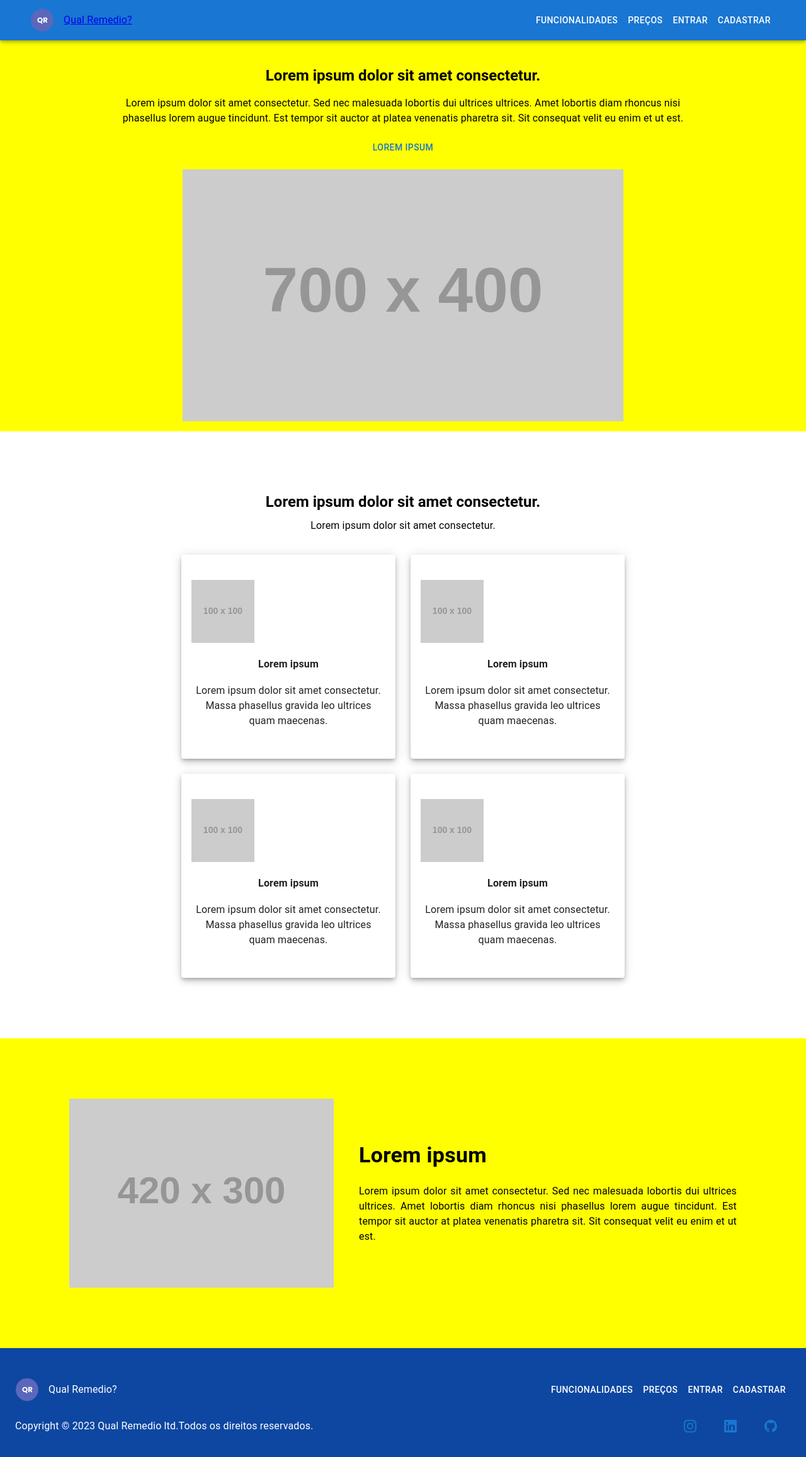
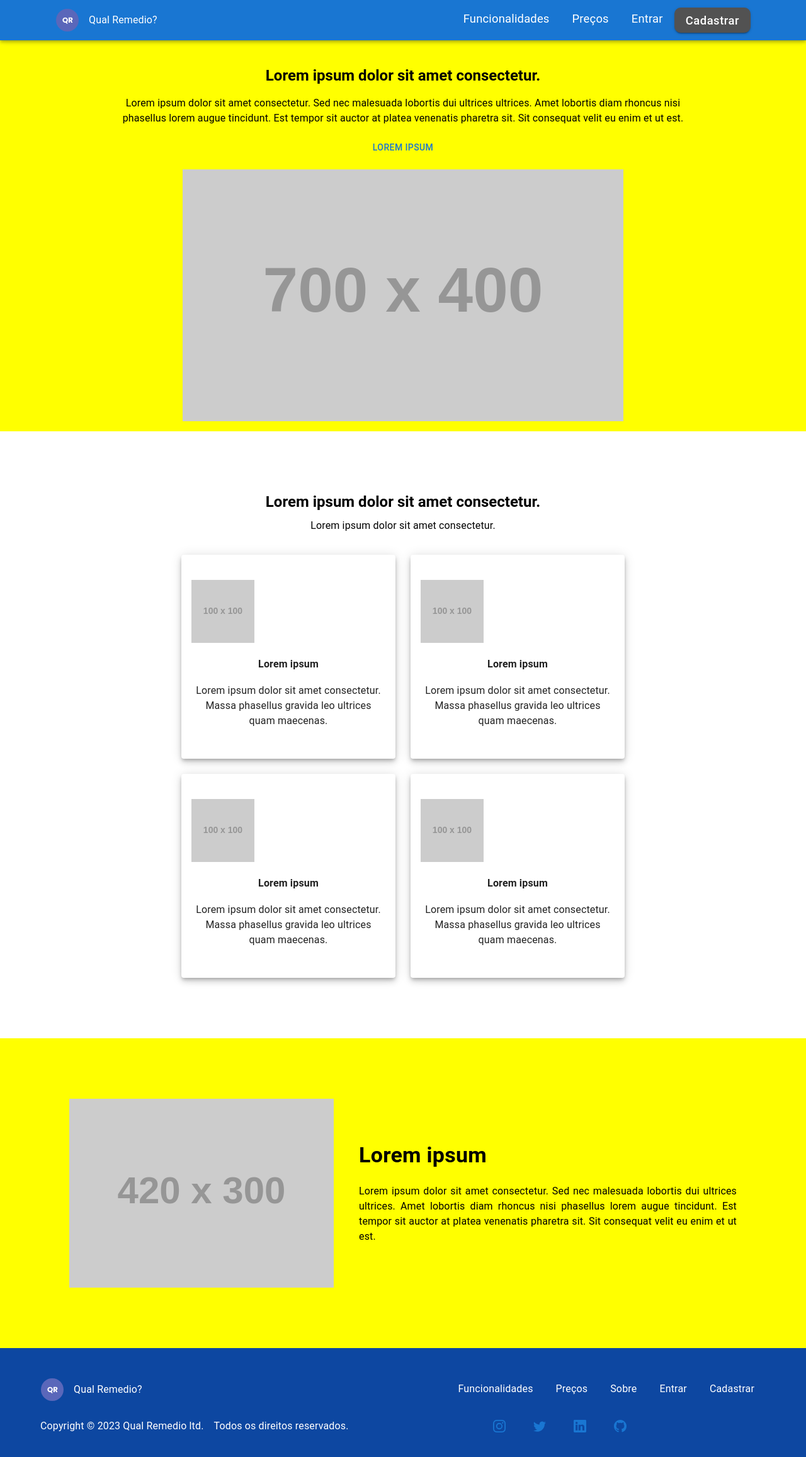
Before and after one commit to xLupus/QualRemedio-WebAPP, a React (Vite) app: page / in a window 1280 px wide. Shown: the top 2314 px of the page at 63% size. Built offline with nearby package versions, Linux system fonts and the light colour scheme.

Commit message:
Correção no header, footer e home (responsividade)

```diff
--- a/package.json
+++ b/package.json
@@ -17,6 +17,7 @@
     "@mui/material": "^5.14.15",
     "@tanstack/react-query": "^5.12.2",
     "axios": "^1.5.1",
+    "moment": "^2.29.4",
     "react": "^18.2.0",
     "react-dom": "^18.2.0",
     "react-hook-form": "^7.47.0",
--- a/src/components/Footer/index.tsx
+++ b/src/components/Footer/index.tsx
@@ -1,32 +1,37 @@
-import { Box, Button, Container, Stack, Typography } from '@mui/material'
+import { Box, Button, Container, Stack, Typography, Link } from '@mui/material'
 import { Logo } from '../Logo'
-import { BsInstagram, BsLinkedin, BsGithub } from 'react-icons/bs'
+import { BsInstagram, BsLinkedin, BsGithub, BsTwitter } from 'react-icons/bs'
 import { NavLink } from 'react-router-dom'
 import { blue } from '@mui/material/colors'
+import moment from 'moment';
 
 export function Footer() {
     return (
         <Box paddingY={6} sx={{ bgcolor: blue[900], color: 'white' }}>
-      <Container maxWidth='xl'>
-        <Box display='flex' flexWrap='wrap' marginBottom={3} justifyContent={{ xs: 'center', md: 'space-between' }} >
+            <Container>
+                <Box display='flex' flexDirection={{xs: 'column', md: 'row'}} mb={{xs: 5, md: 3}} justifyContent='space-between'>
+                    <Link component={NavLink} to='/' underline="none" color='inherit' mb={{xs: 4, md: 0}}>
                         <Logo />
+                    </Link>
 
-          <Box component='nav' sx={{ marginLeft: { md: 8 } }}>
-            <Button color='inherit' component={NavLink} to=''>Funcionalidades</Button>
-            <Button color='inherit' component={NavLink} to=''>Preços</Button>
-            <Button color='inherit' component={NavLink} to=''>Entrar</Button>
-            <Button color='inherit' component={NavLink} to=''>Cadastrar</Button>
+                    <Box component='nav' alignSelf='center'>
+                        <Link variant='body2' sx={{color: 'inherit'}} component={NavLink} to='/functionalities' underline="none" px={2.25} py={1.25} fontSize='1rem'>Funcionalidades</Link>
+                        <Link variant='body2' sx={{color: 'inherit'}} component={NavLink} to='/prices' underline="none" px={2.25} py={1.25} fontSize='1rem'>Preços</Link>
+                        <Link variant='body2' sx={{color: 'inherit'}} component={NavLink} to='/about' underline="none" px={2.25} py={1.25} fontSize='1rem'>Sobre</Link>
+                        <Link variant='body2' sx={{color: 'inherit'}} component={NavLink} to='/auth/login/select-account' underline="none" px={2.25} py={1.25} fontSize='1rem'>Entrar</Link>
+                        <Link variant='body2' sx={{color: 'inherit'}} component={NavLink} to='/auth/register/select-account' underline="none" px={2.25} py={1.25} fontSize='1rem'>Cadastrar</Link>
                     </Box>
                 </Box>
 
-        <Box display='flex' flexWrap='wrap' justifyContent={{ xs: 'center', md: 'space-between' }} gap={1} >
-          <Box display='flex' flexWrap='wrap' justifyContent='center' alignItems='center'>
-            <Typography>Copyright © 2023 Qual Remedio ltd.</Typography>
-            <Typography>Todos os direitos reservados.</Typography>
+                <Box display='flex' flexDirection={{xs: 'column', md: 'row'}} justifyContent={{ xs: 'center', md: 'space-between' }} gap={1}>
+                    <Box display='flex' justifyContent='center' alignItems='center' flexDirection={{xs: 'column', md: 'row'}}>
+                        <Typography mb={{xs: 3, md: 0}} textAlign={{xs: 'center', md: 'initial'}}>Copyright © {moment().format('YYYY')} Qual Remedio ltd.</Typography>
+                        <Typography ml={2} textAlign={{xs: 'center', md: 'initial'}}>Todos os direitos reservados.</Typography>
                     </Box>
 
-          <Stack direction='row'>
+                    <Stack direction='row' mt={{xs: 4, md: 0}} mx={{xs: 'auto', lg: 'none'}}>
                         <Button component={NavLink} to={''}><BsInstagram size={20} /></Button>
+                        <Button component={NavLink} to={''}><BsTwitter size={20} /></Button>
                         <Button component={NavLink} to={''}><BsLinkedin size={20} /></Button>
                         <Button component={NavLink} to={''}><BsGithub size={20} /></Button>
                     </Stack>
--- a/src/components/Header/index.tsx
+++ b/src/components/Header/index.tsx
@@ -1,4 +1,4 @@
-import { AppBar, Container, Toolbar, Box, Button, Menu, MenuItem } from "@mui/material"
+import { AppBar, Container, Toolbar, Box, Button, Menu, MenuItem, Link, Divider } from "@mui/material"
 import { NavLink } from "react-router-dom"
 import { useState, MouseEvent } from 'react'
 import { Logo } from "../Logo"
@@ -6,12 +6,13 @@ import { HiMenu } from 'react-icons/hi'
 import { useAuthContext } from "../../hooks/AuthContext"
 import AuthService from '../../services/Auth/Login';
 import { useNavigate } from 'react-router-dom';
+import { AppButton } from "../Button"
 
 export function Header() {
     const navigate = useNavigate();
+    const currentUser = useAuthContext();
 
     const handleLogout = async () => {
-
         const result = await AuthService.logout();
 
         if(result?.status === 200) {
@@ -19,27 +20,20 @@ export function Header() {
         }
     }
 
-  const currentUser = useAuthContext();
 
-  const [anchorEl, setAnchorEl] = useState<null | HTMLElement>(null)
-  const open = Boolean(anchorEl)
+    const [anchorEl, setAnchorEl] = useState<null | HTMLElement>(null);
+    const open: boolean = Boolean(anchorEl);
 
-  const handleClickMenu = (event: MouseEvent<HTMLButtonElement>) => {
-    setAnchorEl(event.currentTarget);
-  };
-  const handleCloseMenu = () => {
-    setAnchorEl(null);
-  };
+    const handleClickMenu = (event: MouseEvent<HTMLButtonElement>) => setAnchorEl(event.currentTarget);
+    const handleCloseMenu = () => setAnchorEl(null);
 
     return (
-    <AppBar position='sticky'>
-      <Container maxWidth='xl'>
-        <Toolbar>
-          <NavLink to='/'>
+        <AppBar position='fixed'>
+            <Container>
+                <Toolbar sx={{display: 'flex', justifyContent: 'space-between'}}>
+                    <Link component={NavLink} to='/' underline="none" color='inherit'>
                         <Logo />
-          </NavLink>
-
-          <Box display='flex' flexGrow={1}></Box>
+                    </Link>
 
                     {/* Mobile Menu */}
                     <Box display={{ md: 'none' }}>
@@ -48,49 +42,63 @@ export function Header() {
                         </Button>
 
                         <Menu id="mobile-menu" anchorEl={anchorEl} open={open} onClose={() => handleCloseMenu()}>
-              <MenuItem onClick={handleCloseMenu}>
-                <NavLink to='/funcionalidades'>Funcionalidades</NavLink>
+                            <MenuItem onClick={handleCloseMenu} key='menu-link1'>
+                                <Link sx={{color: 'inherit'}} component={NavLink} to='/functionalities' underline="none" px={2} fontSize='1.25rem'>Funcionalidades</Link>
                             </MenuItem>
-              <MenuItem onClick={handleCloseMenu}>
-                  <NavLink to='/precos'>Preços</NavLink>
+
+                            <MenuItem onClick={handleCloseMenu} key='menu-link2'>
+                                <Link sx={{color: 'inherit'}} component={NavLink} to='/prices' underline="none" px={2} fontSize='1.25rem'>Preços</Link>
                             </MenuItem>
+
+                            <Divider />
+
                             {
                                 currentUser ?
-                  <>
-                    <MenuItem onClick={handleLogout}>
-                      <NavLink to='/auth/select-account'>Logout</NavLink>
-                    </MenuItem>
-                  </>
-                  :
-                  <>
-                    <MenuItem onClick={handleCloseMenu}>
-                      <NavLink to='/auth/login/select-account'>Entrar</NavLink>
+                                    <MenuItem onClick={handleLogout} key='menu-link3'>
+                                        <Link sx={{color: 'inherit'}} component={NavLink} to='/auth/login/select-account' underline="none" px={2} fontSize='1.25rem'>Logout</Link>
                                     </MenuItem>
 
-                    <MenuItem onClick={handleCloseMenu}>
-                      <NavLink to=''>Cadastrar</NavLink>
+                                :
+                                    [
+
+                                        <MenuItem onClick={handleCloseMenu} key='menu-link3'>
+                                            <Link sx={{color: 'inherit'}} component={NavLink} to='/auth/login/select-account' underline="none" px={2} fontSize='1.25rem'>Entrar</Link>
+                                        </MenuItem>,
+
+                                        <MenuItem onClick={handleCloseMenu} key='menu-link4'>
+                                            <Link sx={{color: 'inherit'}} component={NavLink} to='/auth/register/select-account'  underline="none" pl={2} fontSize='1.25rem'>Cadastrar</Link>
                                         </MenuItem>
-                  </>
+                                    ]
                             }
                         </Menu>
                     </Box>
 
                     {/* Full Menu */}
                     <Box component='nav' display={{ xs: 'none', md: 'initial' }}>
-            <Button color='inherit' component={NavLink} to='/funcionalidades'>Funcionalidades</Button>
-            <Button color='inherit' component={NavLink} to='/precos'>Preços</Button>
+                        <Link variant='body2' sx={{color: 'inherit'}} component={NavLink} to='/functionalities' underline="none" px={2.25} py={1.25} fontSize='1.15rem'>Funcionalidades</Link>
+                        <Link variant='body2' sx={{color: 'inherit'}} component={NavLink} to='/prices'  underline="none" px={2.25} py={1.25} fontSize='1.15rem'>Preços</Link>
                         {
                             currentUser ?
                             <>
-                    <Button color='inherit' onClick={handleLogout}>Logout</Button>
+                                <Link variant='body2' sx={{color: 'inherit'}} onClick={handleLogout}>Logout</Link>
                             </>
                             :
                             <>
-                    <Button color='inherit' component={NavLink} to='/auth/login/select-account'>Entrar</Button>
-                    <Button color='inherit' component={NavLink} to=''>Cadastrar</Button>
+                                <Link variant='body2' sx={{color: 'inherit'}} component={NavLink} to='/auth/login/select-account' underline="none" px={2.25} py={1.25} fontSize='1.15rem'>Entrar</Link>
+                                <AppButton
+                                    sx={{ height: '2.5rem', backgroundColor: '#525252', fontSize:'1.15rem', color: 'inherit', borderRadius: '.625rem', px: 2.25, py: 1.25,
+                                        '&:hover': {
+                                            backgroundColor: '#555555'
+                                        }
+                                    }}
+                                    variant='text'
+                                    component={NavLink}
+                                    to='/auth/register/select-account'
+                                >
+                                    Cadastrar
+                                </AppButton>
                             </>
                         }
-
                     </Box>
                 </Toolbar>
             </Container>
--- a/src/layouts/App.tsx
+++ b/src/layouts/App.tsx
@@ -8,7 +8,7 @@ export function App() {
     <Box display='flex' flexDirection='column' height='100vh'>
       <Header />
 
-      <Box sx={{flex: 1}} component='main'>
+      <Box sx={{flexGrow: 1}} component='main' mt={{xs: '3.5rem', sm: '4rem'}}>
         <Outlet />
       </Box>
 
--- a/src/pages/FeaturePage/index.tsx
+++ b/src/pages/AppPages/FeaturePage/index.tsx
@@ -153,7 +153,7 @@ export function FeaturePage() {
         <Stack spacing={5} useFlexGap>
 
           {pacient_features.map((feature, i) => (
-            <Box display='flex' flexDirection='column' width='100%' paddingY={6} sx={{bgcolor: i % 2 == 1 ? 'lightgrey' : ''}} alignItems='center'>
+            <Box display='flex' flexDirection='column' width='100%' paddingY={6} sx={{bgcolor: i % 2 === 1 ? 'lightgrey' : ''}} alignItems='center'>
               <Stack width='100%' maxWidth={1020} direction={i % 2 == 1 ? 'row-reverse' : 'row'} spacing={3} useFlexGap key={i} >
                 <img src={feature.poster} alt="" />
 
```
Also changed, not shown: src/routes.tsx (+5 -5 lines), src/pages/AppPages/HomePage/index.tsx (renamed from src/pages/HomePage/index.tsx), src/pages/AppPages/PricePage/index.tsx (renamed from src/pages/PricePage/index.tsx), src/pages/DashboardPages/index.tsx (added), 1 other file (tests, documents, lock files or other folders). Lines whose indentation alone changed are shown as unchanged.
